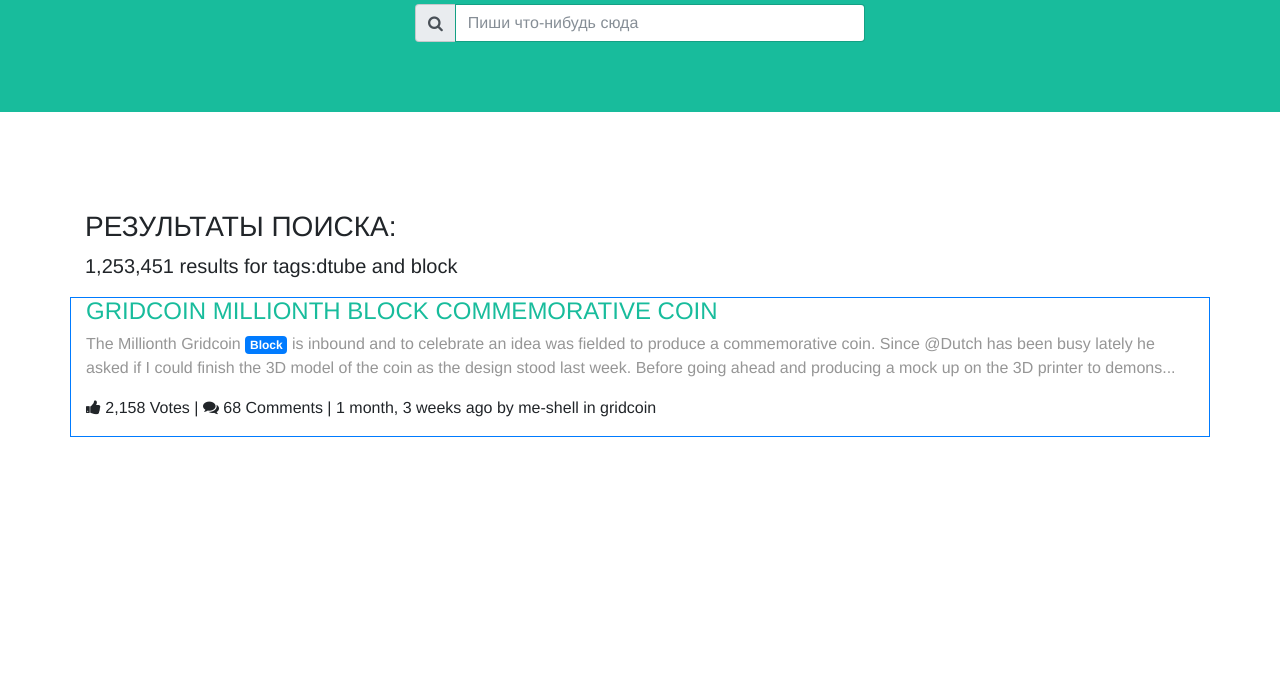
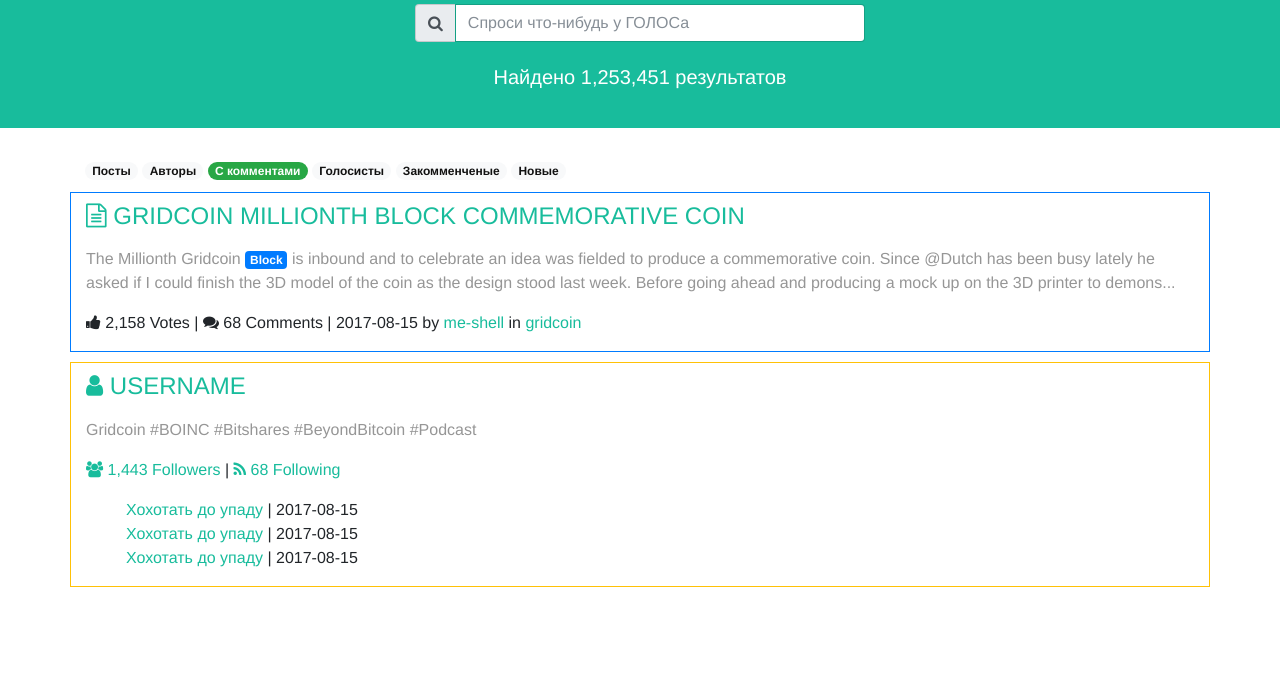
Before and after one commit to Alexis-Dia/askgolos, a website: page frontend/index.html in a window 1280 px wide. Shown: the part 267-964 px from the top of the page. Before the commit the page ends 804 px from the top, so only its background shows below. Drawn offline with Linux system fonts and the light colour scheme.

Commit message:
Template

```diff
--- a/frontend/index.html
+++ b/frontend/index.html
@@ -25,7 +25,7 @@
 <!-- Navigation -->
 <nav class="navbar navbar-expand-lg navbar-light fixed-top" id="mainNav">
     <div class="container">
-        <a class="navbar-brand js-scroll-trigger" href="#page-top"><span class="ask">Ask</span>Golos</a>
+        <a class="navbar-brand js-scroll-trigger" href="#page-top"><span class="ask">Ask</span>ГОЛОС</a>
         <button class="navbar-toggler navbar-toggler-right" type="button" data-toggle="collapse"
                 data-target="#navbarResponsive" aria-controls="navbarResponsive" aria-expanded="false"
                 aria-label="Toggle navigation">
@@ -57,9 +57,10 @@
             <form>
                 <div class="input-group">
                     <span class="input-group-addon" id="basic-addon1"><i class="fa fa-search"></i></span>
-                    <input type="text" class="form-control" id="query" placeholder="Пиши что-нибудь сюда">
+                    <input type="text" class="form-control" id="query" placeholder="Спроси что-нибудь у ГОЛОСа">
                 </div>
             </form>
+            <p>Найдено <span id="r">1,253,451</span> результатов</p>
         </div>
     </div>
 </header>
@@ -67,13 +68,17 @@
 <!-- Result Grid Section -->
 <section id="result">
     <div class="container">
-        <h3>Результаты поиска:</h3>
         <div class="row">
-            <div class="col-md-12">
-                <p><span id="r">1,253,451</span> results for <span id="q">tags:dtube and block</span></p>
+            <div class="col-md-12 filter">
+                <a href=""><span class="badge badge-pill badge-light">Посты</span></a>
+                <a href=""><span class="badge badge-pill badge-light">Авторы</span></a>
+                <a href=""><span class="badge badge-pill badge-success">С комментами</span></a>
+                <a href=""><span class="badge badge-pill badge-light">Голосисты</span></a>
+                <a href=""><span class="badge badge-pill badge-light">Закомменченые</span></a>
+                <a href=""><span class="badge badge-pill badge-light">Новые</span></a>
             </div>
             <div class="col-md-12 result border border-primary">
-                <h4><a href="">Gridcoin Millionth Block Commemorative Coin</a></h4>
+                <h4><a href=""><i class="fa fa-file-text-o" aria-hidden="true"></i> Gridcoin Millionth Block Commemorative Coin</a></h4>
                 <p class="snippet">The Millionth Gridcoin <span class="badge badge-primary">Block</span> is inbound and
                     to celebrate an idea was fielded to produce a
                     commemorative coin. Since @Dutch has been busy lately he asked if I could finish the 3D model of the
@@ -81,8 +86,21 @@
                     demons... </p>
                 <p><i class="fa fa-thumbs-up" aria-hidden="true"></i> 2,158 Votes | <i class="fa fa-comments"
                                                                                        aria-hidden="true"></i> 68
-                    Comments | 1 month, 3 weeks ago by me-shell in gridcoin </p>
+                    Comments | 2017-08-15 by <a href="">me-shell</a> in <a href="">gridcoin</a> </p>
             </div>
+            <div class="col-md-12 result border border-warning">
+                <h4><a href=""><i class="fa fa-user" aria-hidden="true"></i> USERNAME</a></h4>
+                <p class="snippet">Gridcoin #BOINC #Bitshares #BeyondBitcoin #Podcast</p>
+                <p><a href=""><i class="fa fa-users" aria-hidden="true"></i> 1,443 Followers</a> | <a href=""><i class="fa fa-rss"
+                                                                                       aria-hidden="true"></i> 68
+                    Following</a></p>
+                <ul>
+                    <li><a href="https://golos.io/ru--puteshestviya/@ssigerefen/khokhotat-do-upadu">Хохотать до упаду</a> | 2017-08-15</li>
+                    <li><a href="https://golos.io/ru--puteshestviya/@ssigerefen/khokhotat-do-upadu">Хохотать до упаду</a> | 2017-08-15</li>
+                    <li><a href="https://golos.io/ru--puteshestviya/@ssigerefen/khokhotat-do-upadu">Хохотать до упаду</a> | 2017-08-15</li>
+                </ul>
+            </div>
+
         </div>
     </div>
 </section>
--- a/frontend/scss/_masthead.scss
+++ b/frontend/scss/_masthead.scss
@@ -9,7 +9,6 @@
   background: $theme-success;
   img {
     display: block;
-
     margin: 0 auto 20px;
   }
   .intro-text {
@@ -31,7 +30,7 @@
 @media(min-width:768px) {
   header.masthead {
     padding-top: 150px;
-    padding-bottom: 50px;
+    padding-bottom: 20px;
     .intro-text {
       .name {
         font-size: 4.75em;
@@ -43,10 +42,23 @@
   }
 }
 .result{
+  margin-bottom: 10px;
+  h4{
+    padding: 10px 0;
+  }
   p{
     font-size: 1rem;
   }
   .snippet{
     color: #969696;
   }
+  ul{
+    list-style-type: none;
+  }
 }
+.filter{
+  margin: 10px 0;
+}
+#result{
+  padding-top: 20px!important;
+}
```
Also changed, not shown: frontend/css/askgolos.css, frontend/css/askgolos.min.css.
